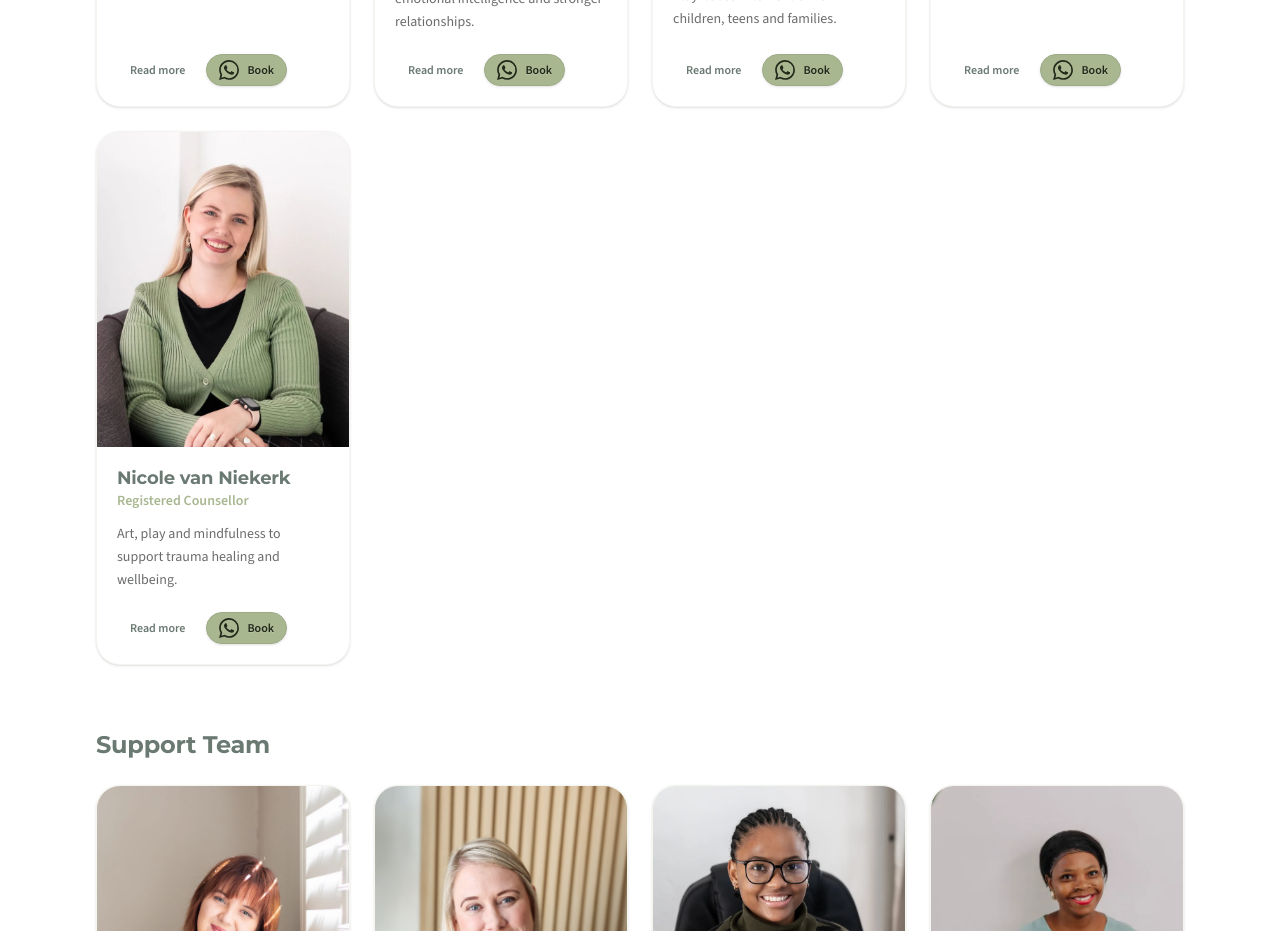
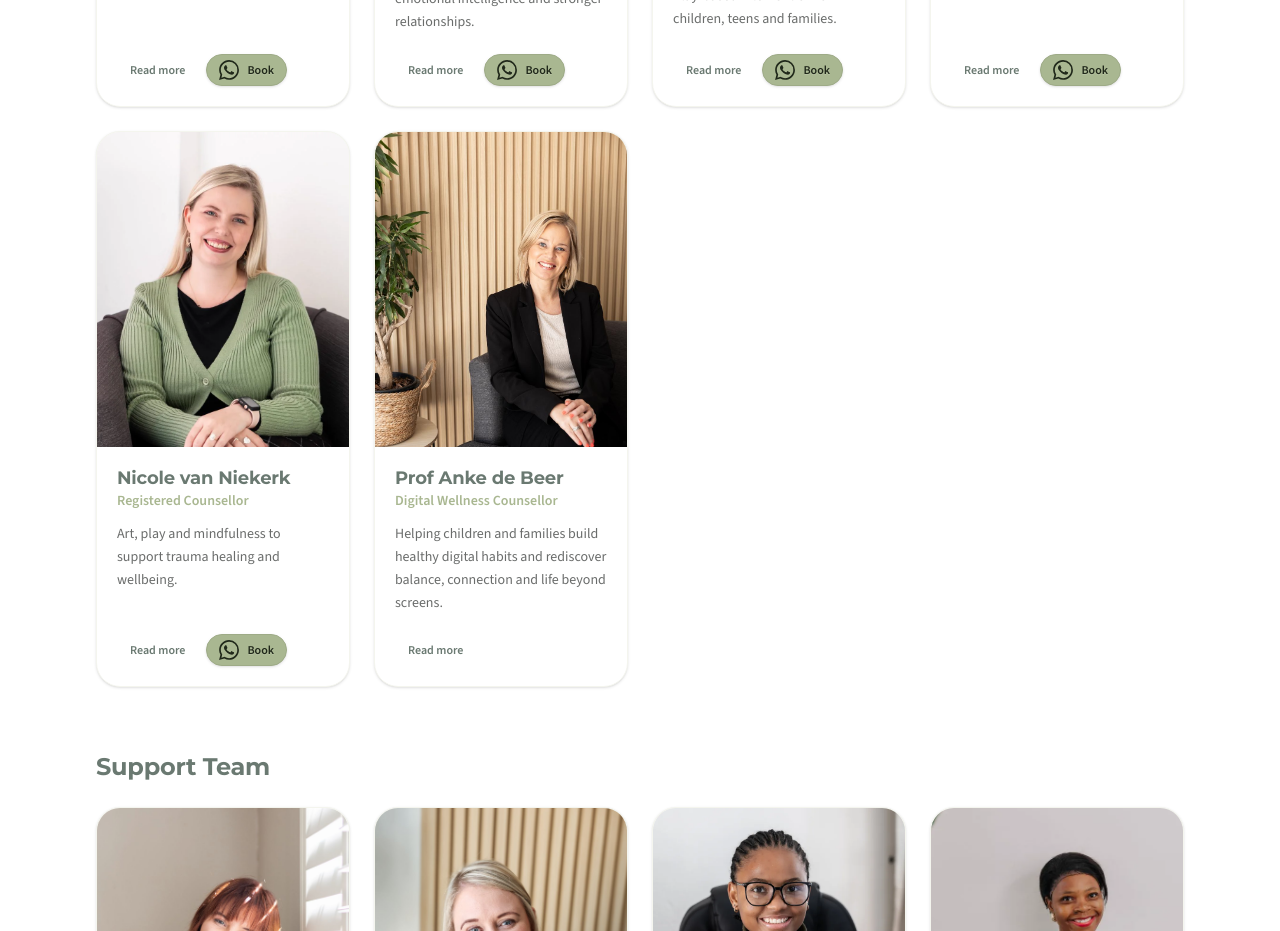
Before and after one commit to JacquesArlow/our-village, a Nuxt app: page /our-team in a window 1280 px wide. Shown: the part 4900-5831 px from the top of the page. Built offline with nearby package versions, Linux system fonts and the light colour scheme.

Commit message:
Add Prof Anke de Beer to Our Village team

```diff
--- a/data/team.ts
+++ b/data/team.ts
@@ -261,6 +261,15 @@ export const team: TeamMember[] = [
     tagline: 'Art, play and mindfulness to support trauma healing and wellbeing.',
     bio: 'Nicole integrates art, play and mindfulness to support trauma healing and emotional wellbeing — creating a gentle, creative space where children and adults can process and grow.'
   },
+  {
+    slug: 'prof-anke-de-beer',
+    name: 'Prof Anke de Beer',
+    role: 'Digital Wellness Counsellor',
+    category: 'Emotional & Social Support',
+    photo: '/team/prof-anke-de-beer.jpg',
+    tagline: 'Helping children and families build healthy digital habits and rediscover balance, connection and life beyond screens.',
+    bio: 'Prof Anke de Beer supports children, parents and families in building healthier relationships with technology. She holds a Master of Theology in Christian Counselling and doctorates in Theology and Interdisciplinary Studies, with interdisciplinary research focused on internet addiction. A qualified trauma counsellor and play therapist, Anke combines a compassionate, evidence-informed approach with a foundation in her Christian faith. Through her work with ReBOOT: TechBalance and Wellness Institute and the Smart Device Licence initiative, she helps families and educators establish healthy digital boundaries, strengthen relationships and restore balance. Her focus is not simply less screen time, but more connection, play, purpose and opportunities for children to flourish.'
+  },
 
   // ────────────────────────────── Support Team ──────────────────────────────
   {
```
Also changed, not shown: public/team/prof-anke-de-beer.jpg (added), 1 other file (tests, documents, lock files or other folders).
